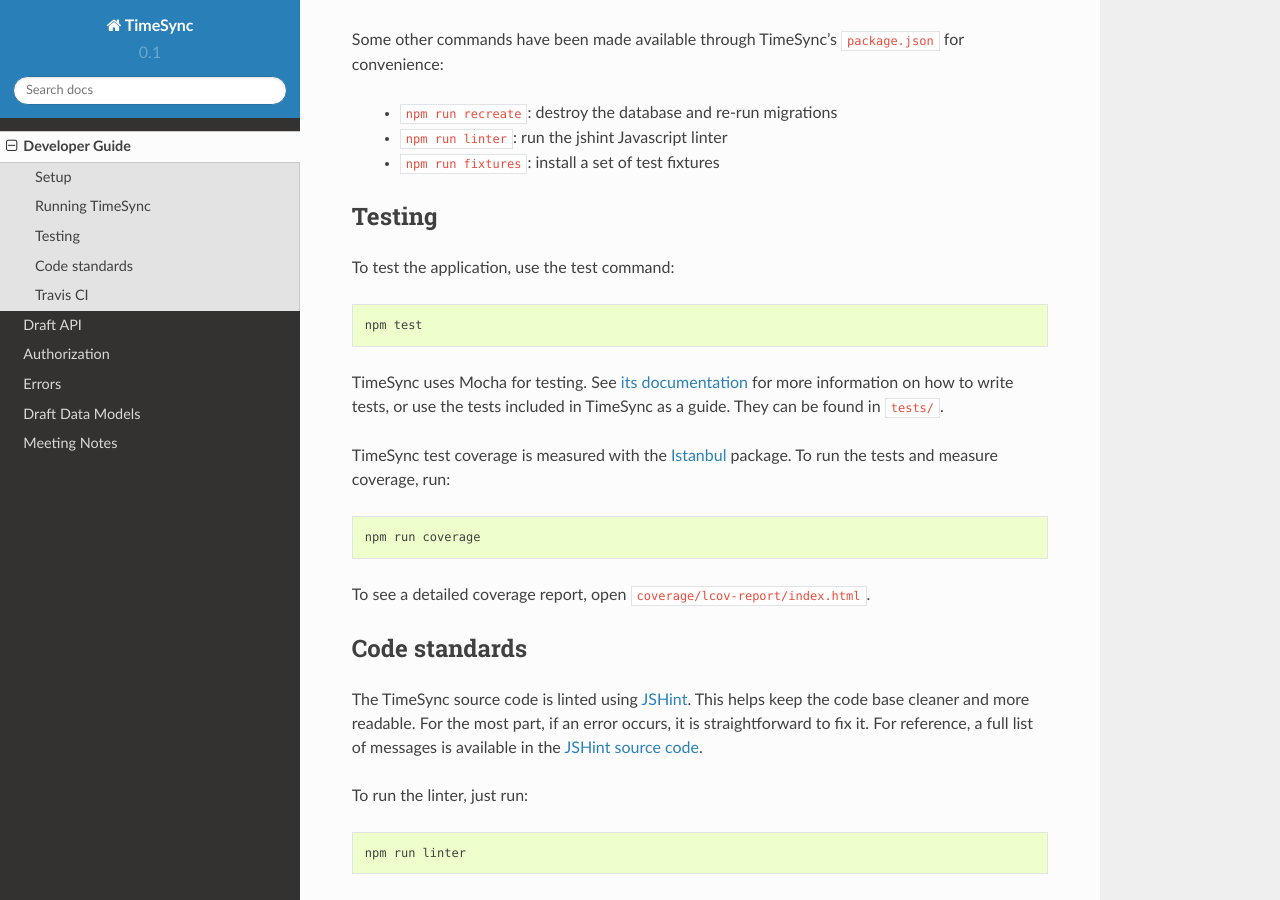
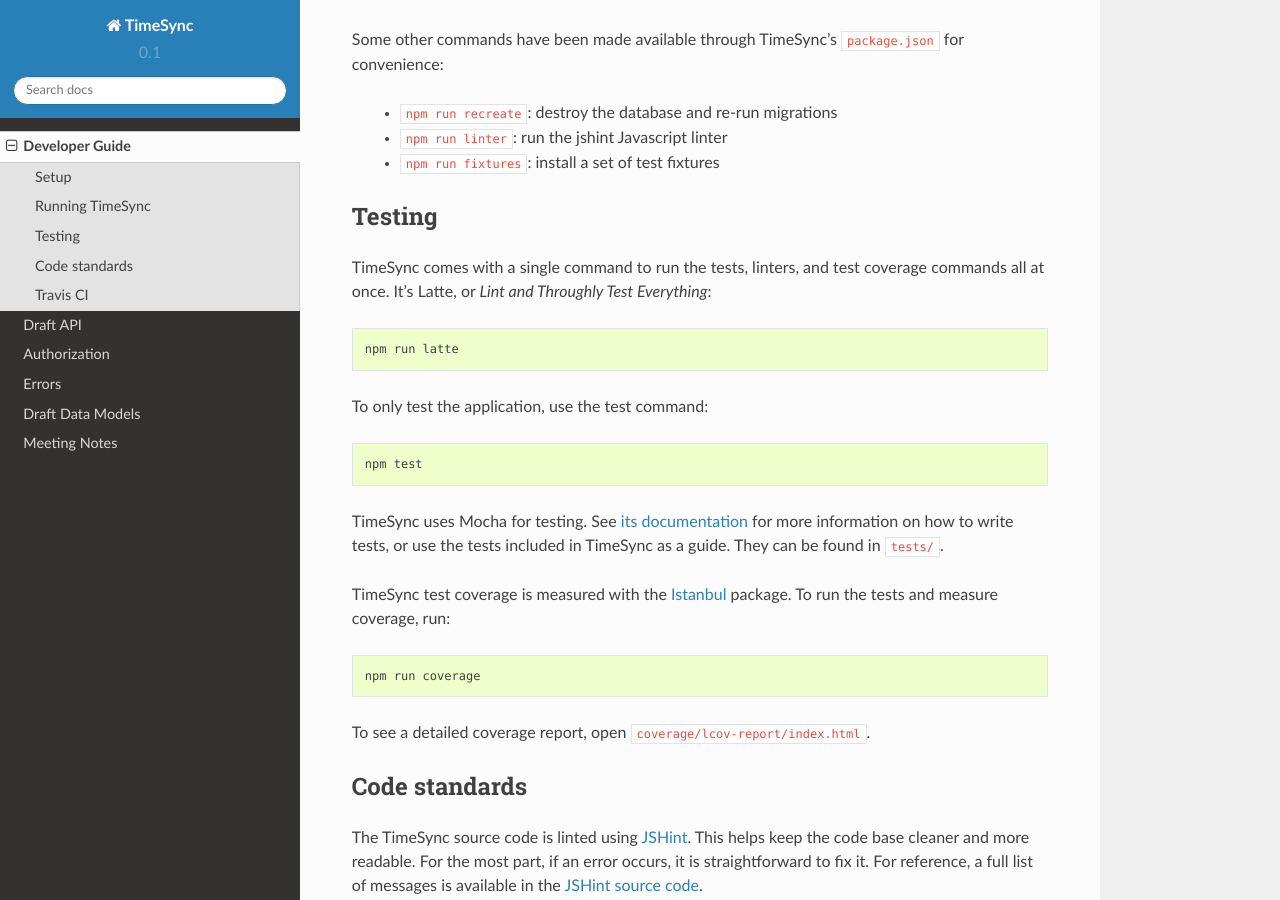
Before and after one commit to osuosl/timesync-node, a Sphinx documentation site: the page built from docs/source/dev/development.rst, in a window 1280 px wide and 900 px high, scrolled down 1181 px. Built offline with Sphinx 7.4.7 and the Read the Docs theme 2.0.0, drawn with Linux system fonts in a browser that asks for light colours.

Commit message:
Add docs on latte

```diff
--- a/docs/source/dev/development.rst
+++ b/docs/source/dev/development.rst
@@ -63,7 +63,13 @@
 Testing
 -------
 
-To test the application, use the test command::
+TimeSync comes with a single command to run the tests, linters, and test
+coverage commands all at once. It's Latte, or *Lint and Throughly Test
+Everything*::
+
+    npm run latte
+
+To only test the application, use the test command::
 
     npm test
 
```
